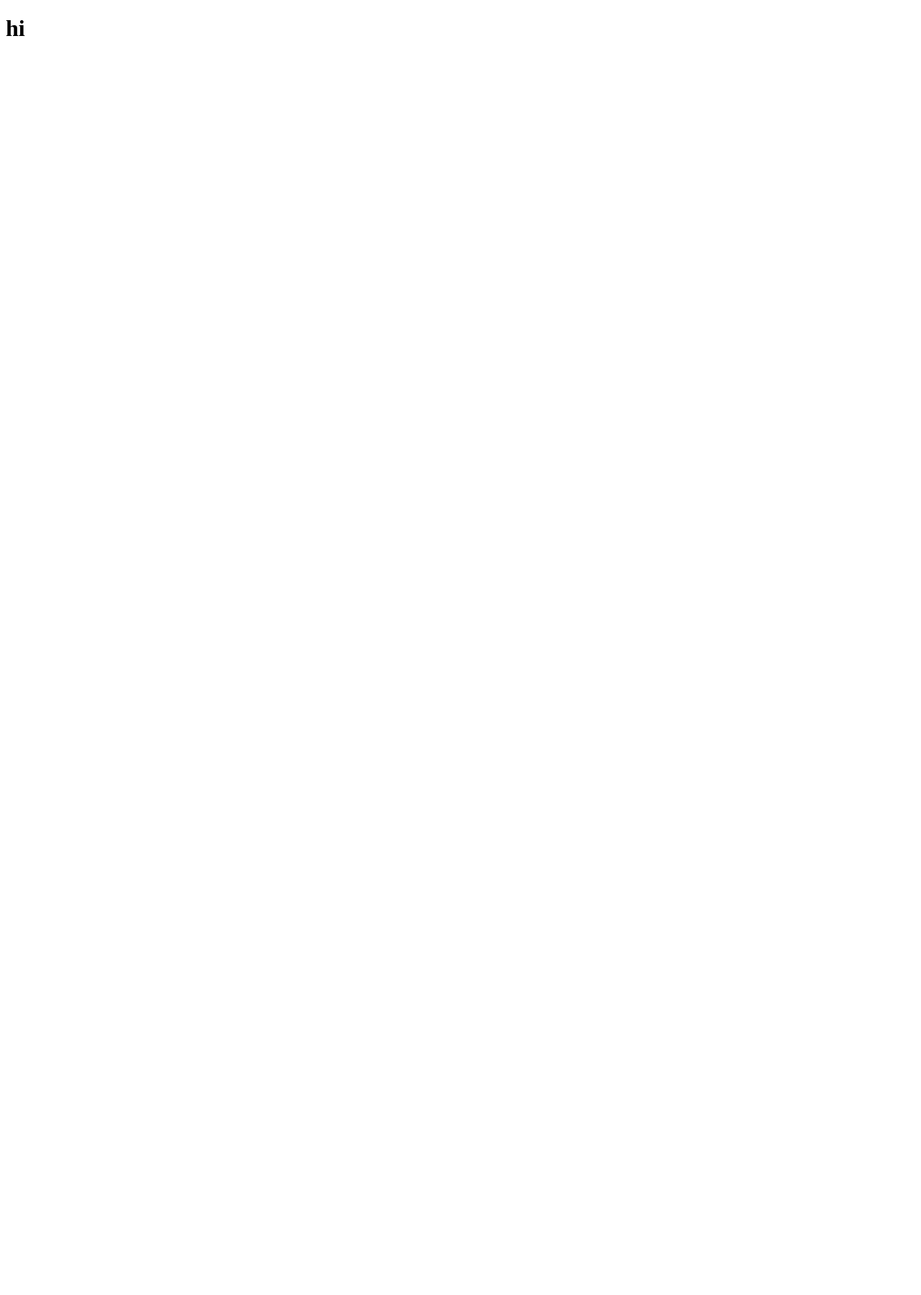
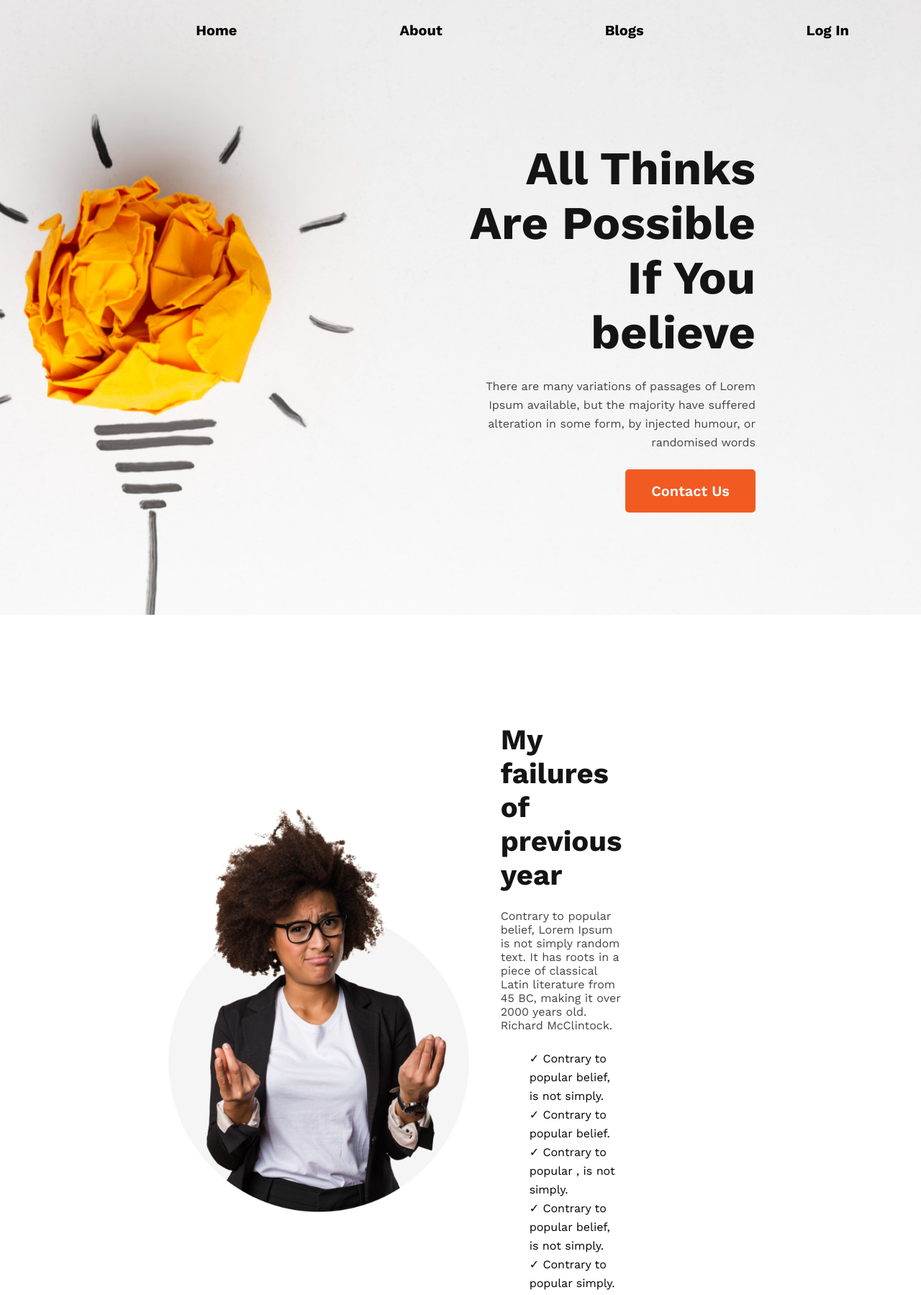
Before and after one commit to Abdullah1203/newyear-practice, a plain HTML site: page index.html in a window 1280 px wide. Shown: the top 1799 px of the page at 72% size. Before the commit the page ends 800 px from the top, so only its background shows below. Drawn offline with nearby package versions, Linux system fonts and the light colour scheme.

Commit message:
navbar, planning, failure content added

```diff
--- a/index.html
+++ b/index.html
@@ -1,21 +1,104 @@
 <!DOCTYPE html>
 <html lang="en">
-<head>
-    <meta charset="UTF-8">
-    <meta name="viewport" content="width=device-width, initial-scale=1.0">
+  <head>
+    <meta charset="UTF-8" />
+    <meta name="viewport" content="width=device-width, initial-scale=1.0" />
     <title>NEW YEAR NEW ME!</title>
-    <link rel="stylesheet" href="style.css">
-    <script src="https://kit.fontawesome.com/d8ee746695.js" crossorigin="anonymous"></script>
-</head>
-<body>
+
+    <link rel="preconnect" href="https://fonts.googleapis.com">
+<link rel="preconnect" href="https://fonts.gstatic.com" crossorigin>
+<link href="https://fonts.googleapis.com/css2?family=Work+Sans:wght@400;600;700&display=swap" rel="stylesheet">
+
+    <link rel="stylesheet" href="style.css" />
+    <script
+      src="https://kit.fontawesome.com/d8ee746695.js"
+      crossorigin="anonymous"
+    ></script>
+  </head>
+  <body>
     <header>
+      <!-- navbar addded -->
+      <nav>
+        <div class="navbar">
+          <ul>
+            <a href="">
+              <li>Home</li>
+            </a>
+            <a href="">
+              <li>About</li>
+            </a>
+            <a href="">
+              <li>Blogs</li>
+            </a>
+            <a href="">
+              <li>Log In</li>
+            </a>
+          </ul>
+        </div>
+      </nav>
 
+      <div class="banner">
+        <div class="banner-details">
+          <h1>All Thinks Are Possible If You <br>believe</h1>
+          <p class="banner-description">
+            There are many variations of passages of Lorem Ipsum available, but
+            the majority have suffered alteration in some form, by injected
+            humour, or randomised words
+          </p>
+          <button class="btn btn-main">Contact Us</button>
+        </div>
+      </div>
     </header>
     <main>
-        <h1>hi</h1>
+      <section class="my-failure">
+        <div class="failure-container">
+          <div class="failure-images">
+            <img src="images/person.png" alt="">
+          </div>
+          <div class="failure-details">
+            <h3 class="title">My failures of previous year</h3>
+            <p class="description">
+              Contrary to popular belief, Lorem Ipsum is not simply random text.
+              It has roots in a piece of classical Latin literature from 45 BC,
+              making it over 2000 years old. Richard McClintock.
+            </p>
+            <ul>
+              <li>Contrary to popular belief, is not simply.</li>
+              <li>Contrary to popular belief.</li>
+              <li>Contrary to popular , is not simply.</li>
+              <li>Contrary to popular belief, is not simply.</li>
+              <li>Contrary to popular simply.</li>
+            </ul>
+          </div>
+        </div>
+      </section>
+
+      <!-- my plans section -->
+      <section class="my-plans">
+        <div class="cards">
+          <div class="card">
+            <img src="images/icons/web.png" alt="" class="card-img" />
+            <h4>Web Development</h4>
+            <p class="card-description">I want to start</p>
+          </div>
+          <div class="card">
+            <img src="images/icons/js.png" alt="" class="card-img" />
+            <h4>Javascript</h4>
+            <p class="card-description">I want to learn</p>
+          </div>
+          <div class="card">
+            <img src="images/icons/smoke.png" alt="" class="card-img" />
+            <h4>Smoking Habit</h4>
+            <p class="card-description">I want to end</p>
+          </div>
+          <div class="card">
+            <img src="images/icons/ecom.png" alt="" class="card-img" />
+            <h4>ecommerce</h4>
+            <p class="card-description"></p>
+          </div>
+        </div>
+      </section>
     </main>
-    <footer>
-
-    </footer>
-</body>
+    <footer></footer>
+  </body>
 </html>
--- a/style.css
+++ b/style.css
@@ -0,0 +1,112 @@
+*{
+    margin: 0;
+    font-family: 'Work Sans', sans-serif;
+}
+
+/* Global tags */
+
+section{
+    margin: 30px 30px;
+}
+
+
+
+/* navbar tags */
+.navbar ul{
+    display: flex;
+    justify-content: right;
+    gap: 26px;
+}
+.navbar ul li{
+    list-style: none;
+
+}
+a{
+    text-decoration: none;
+    font-size: 20px;
+    font-weight: 700;
+    color: black;
+    margin: 30px 100px 0px;
+
+
+}
+header{
+    background-image: url("images/banner/banner1.png");
+    background-position: center;
+    background-size: cover;
+
+}
+
+.banner{
+    margin: 0px 230px;
+    display: flex;
+    justify-content: right;
+    align-items: center;
+    height: 100vh;
+}
+.banner-details{
+    text-align: right;
+    padding-left: 50%;
+}
+h1{
+    color: #151414;
+    font-size: 65px;
+    margin-bottom: 24px;
+}
+p{
+    color: #444343;
+}
+.banner-description{
+    font-size: 16px;
+    line-height: 26px;
+    margin-bottom: 24px;
+}
+.btn{
+    padding: 18px 36px;
+    border-radius: 5px;
+    font-size: 20px;
+    font-weight: 600;
+    border: 0;
+
+}
+.btn-main{
+    background-color: #F15B22;
+    color: white;
+}
+.failure-container{
+    display: flex;
+    align-items: center;
+    justify-content: center;
+    margin: 150px 350px ;
+    gap: 30px;
+
+
+}
+.failure-images img{
+    width: 450px;
+}
+.failure-details{
+    margin-right: 200px;
+
+}
+.failure-details >ul {
+    list-style: none;
+  }
+  .failure-details >ul li{
+    line-height: 26px;
+  }
+
+  .failure-details > ul li:before {
+    content: '✓  ';
+  }
+
+.title{
+    font-size: 40px;
+    color: #151414;
+    margin-bottom: 24px;
+}
+.description{
+    font-size: 16px;
+    color: #444343;
+    margin-bottom: 24px;
+}
```
